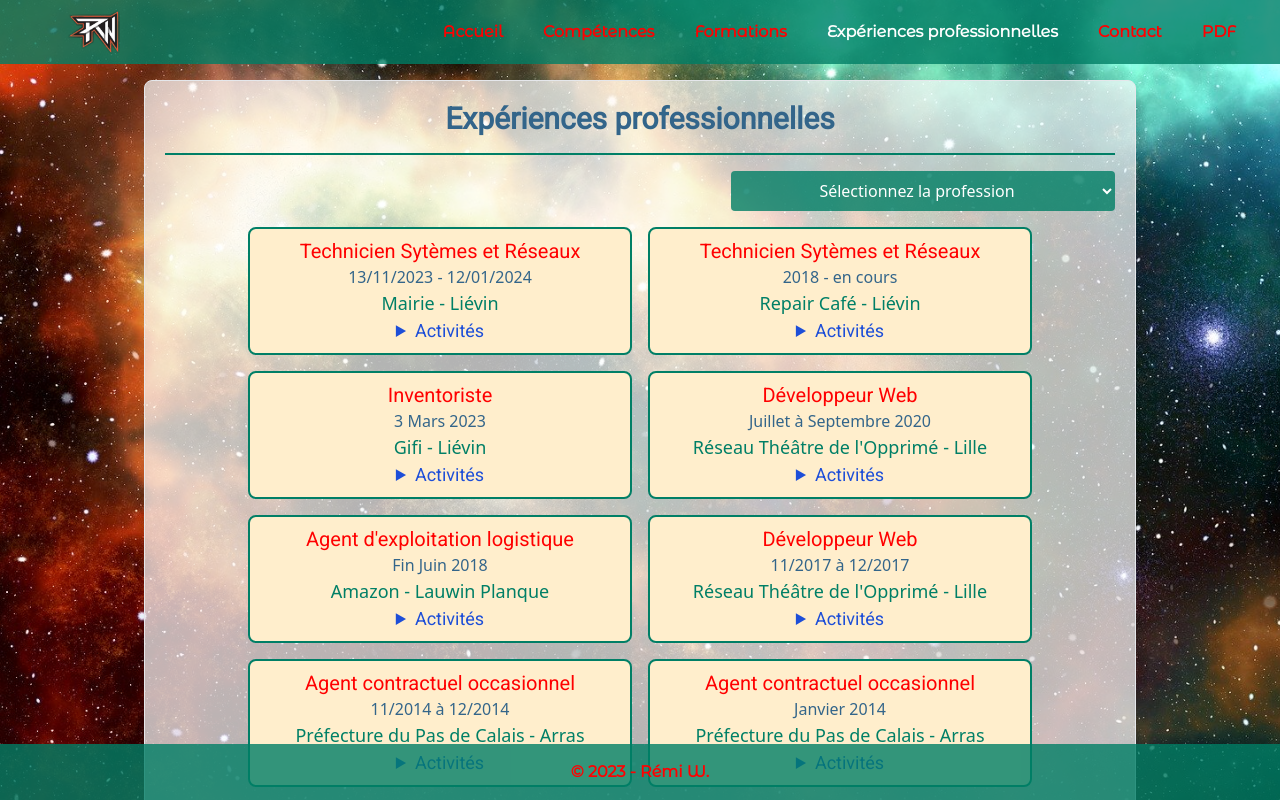
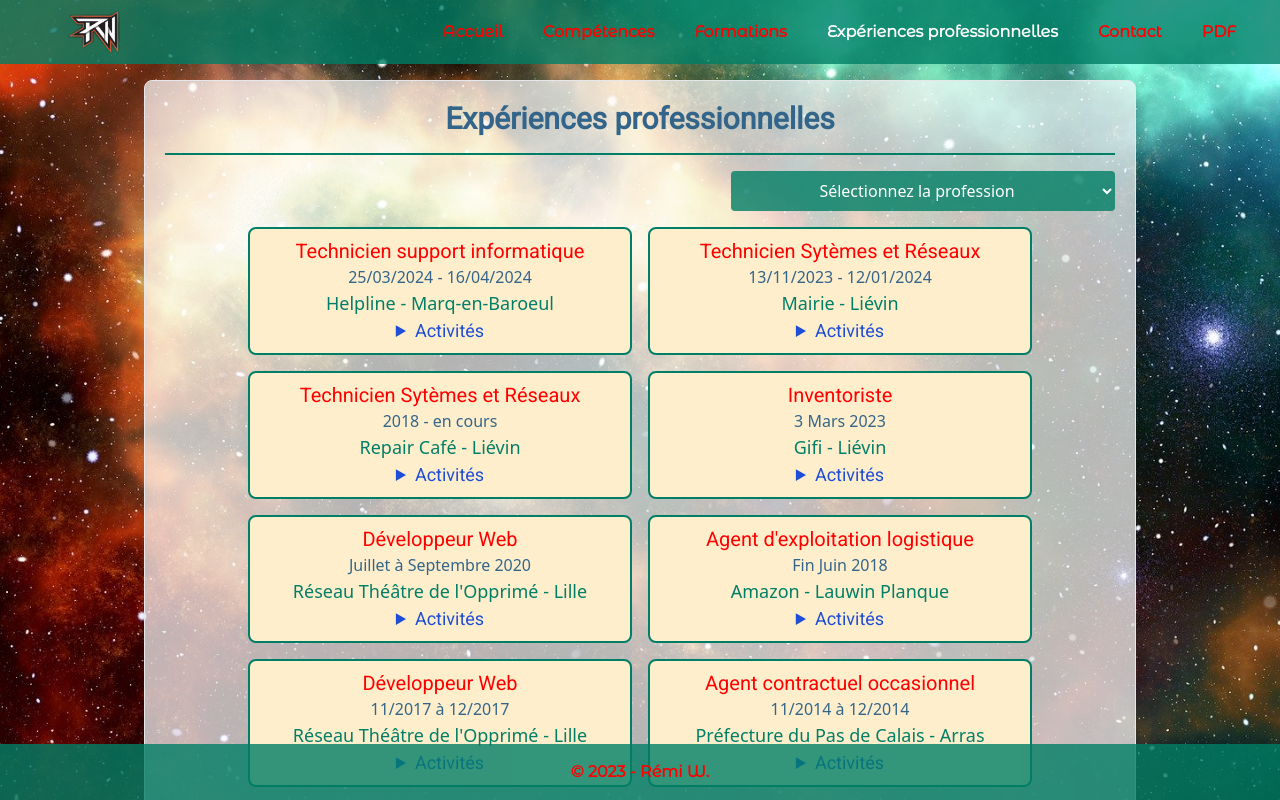
Before and after one commit to Willremi/cv-react, a React (Create React App) app: page /experiences in a window 1280 px wide. Built offline with nearby package versions, Linux system fonts and the light colour scheme; a web font is replaced by a local one.

Commit message:
ajout experience helpline

```diff
--- a/src/components/datas/experiencesData.js
+++ b/src/components/datas/experiencesData.js
@@ -207,7 +207,7 @@ const ExperiencesInfo = [
         tag: "pc"
     },
     {
-        id: new Date().getFullYear(), // Changer l'id à 12 si il y a un emploi
+        id: 13, // Changer l'id à 12 si il y a un emploi
         title: "Technicien Sytèmes et Réseaux",
         dates: "13/11/2023 - 12/01/2024",
         location: "Mairie - Liévin",
@@ -228,6 +228,28 @@ const ExperiencesInfo = [
         ],
         tag: "pc"
     },
+    {
+        id: new Date().getFullYear(), // Changer l'id à 12 si il y a un emploi
+        title: "Technicien support informatique",
+        dates: "25/03/2024 - 16/04/2024",
+        location: "Helpline - Marq-en-Baroeul",
+        missions: [
+            {
+                id:1,
+                title: "Optimisation d'Outlook et Teams : Résolution des incidents d'affichage et de connexion."
+            },
+            {
+                id:2,
+                title: "Résolution des incidents de synchronisation d’OneDrive, OneNote, Outlook"
+            },
+            {
+                id:3,
+                title: "Résolution des incidents de connexion sur Citrix, Windows et Cisco Jabber"
+            }
+
+        ],
+        tag: "pc"
+    },
 ];
 
 export default ExperiencesInfo;
```
